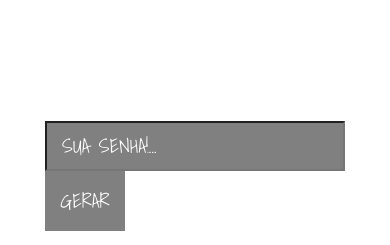
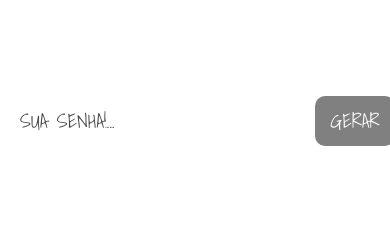
Before and after one commit to charleeslemes/senhaRendom, a plain HTML site: page index.html in a window 390 px wide. Shown: the part 301-546 px from the top of the page. Drawn offline with Linux system fonts and the light colour scheme.

Commit message:
design responsivo

```diff
--- a/css/style.css
+++ b/css/style.css
@@ -2,8 +2,6 @@
     margin: 0;
     padding:0;
     box-sizing: border-box;
-
-
 
 }
 
@@ -15,6 +13,9 @@ html,body{
 
 main{
 background-image: url('../images/fundo.jpg');
+display: flex;
+justify-content: center;
+align-items: center;
 }
 
 .title{
@@ -24,8 +25,17 @@ background-image: url('../images/fundo.jpg');
 
 
 .senha{
-    -ms-transform: translateX(-50%);
+   display: flex;
+   justify-content: center;
+   align-items: center;
 
+}
+
+.senha input[type="text"], input[type="submit"]{
+    display: flex;
+    justify-content: center;
+    align-items: center;
+    margin-left: 10px;
 }
 
 
@@ -35,7 +45,7 @@ background-image: url('../images/fundo.jpg');
 
 .senha input::placeholder {
     font-family: Shadows Into Light;
-    color: white;
+    color: rgb(73, 73, 73);
   }
 
 
@@ -47,7 +57,16 @@ background-image: url('../images/fundo.jpg');
   }
 
   .suaSenha h2{
+    width: 100%;
+      text-align: center;
     font-family: roboto;
     font-weight: normal;
     font-size: 36px;
   }
+
+
+  @media screen and (max-width: 768px){
+      .suaSenha h2{
+          font-size: 30px;
+      }
+  }
--- a/js/script.js
+++ b/js/script.js
@@ -35,20 +35,22 @@
 
     /* */
 
-    senha.style.fontFamily="Shadows Into Light";
+   /* senha.style.fontFamily="Shadows Into Light";
     senha.style.position="absolute";
     senha.style.top="50%";
     senha.style.left="50%";
-    senha.style.transform="translateX(-50%)";
+    senha.style.transform="translateX(-50%)";*/
 
     /* */
 
     inputPassword.style.padding="15px";
     inputPassword.style.width="300px";
     inputPassword.style.height="50px";
-    inputPassword.style.backgroundColor="gray";
-    inputPassword.style.color="white";
+    inputPassword.style.backgroundColor="white";
+    inputPassword.style.color="gray";
+    inputPassword.style.borderRadius="10px";
     inputPassword.style.fontSize="20px";
+    inputPassword.style.border="0";
 
     /* */
 
@@ -56,7 +58,8 @@
     inputButton.style.cursor="pointer";
     inputButton.style.border="0";
     inputButton.style.width="80px"
-    inputButton.style.height="60px";
+    inputButton.style.height="50px";
+    inputButton.style.borderRadius="10px";
     inputButton.style.backgroundColor="gray";
     inputButton.style.color="white";
     inputButton.style.fontSize="20px";
```
